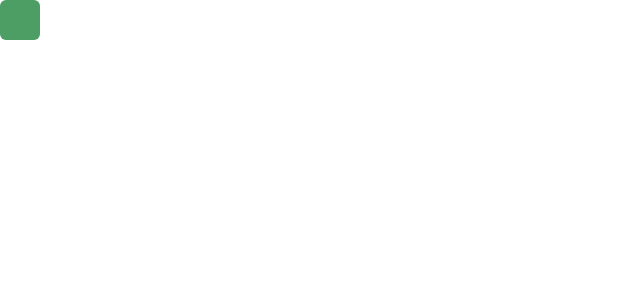
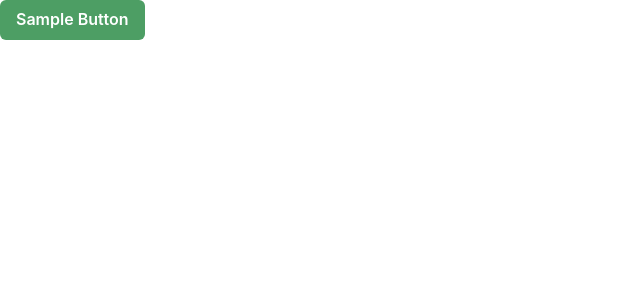
Before and after one commit to CityBear3/WariCan, a Next.js app in the folder frontend/: page / in a window 1280 px wide. Shown: the top 300 px of the page, without its empty margins (0-640 px from the left). Built offline with nearby package versions, Linux system fonts and the light colour scheme.

Commit message:
import errorを修正

```diff
--- a/frontend/src/app/page.tsx
+++ b/frontend/src/app/page.tsx
@@ -1,5 +1,5 @@
 import { PrimaryButton } from "@/components/button/PrimaryButton";
 
 export default function Home() {
-  return <PrimaryButton />;
+  return <PrimaryButton label="Sample Button" />;
 }
--- a/frontend/src/components/button/PrimaryButton.tsx
+++ b/frontend/src/components/button/PrimaryButton.tsx
@@ -1,4 +1,4 @@
-import { Box, Button } from "@chakra-ui/react";
+import { Button } from "@chakra-ui/react";
 
 type Props = {
   label: string;
--- a/frontend/src/components/layout/NormalCard.tsx
+++ b/frontend/src/components/layout/NormalCard.tsx
@@ -1,4 +1,4 @@
-import { Card, CardHeader, CardBody, CardFooter } from "@chakra-ui/react";
+import { Card } from "@chakra-ui/react";
 
 type Props = {
   children: React.ReactNode;
--- a/frontend/src/components/layout/PrimaryCard.tsx
+++ b/frontend/src/components/layout/PrimaryCard.tsx
@@ -1,4 +1,4 @@
-import { Card, CardHeader, CardBody, CardFooter } from "@chakra-ui/react";
+import { Card } from "@chakra-ui/react";
 
 type Props = {
   children: React.ReactNode;
```
